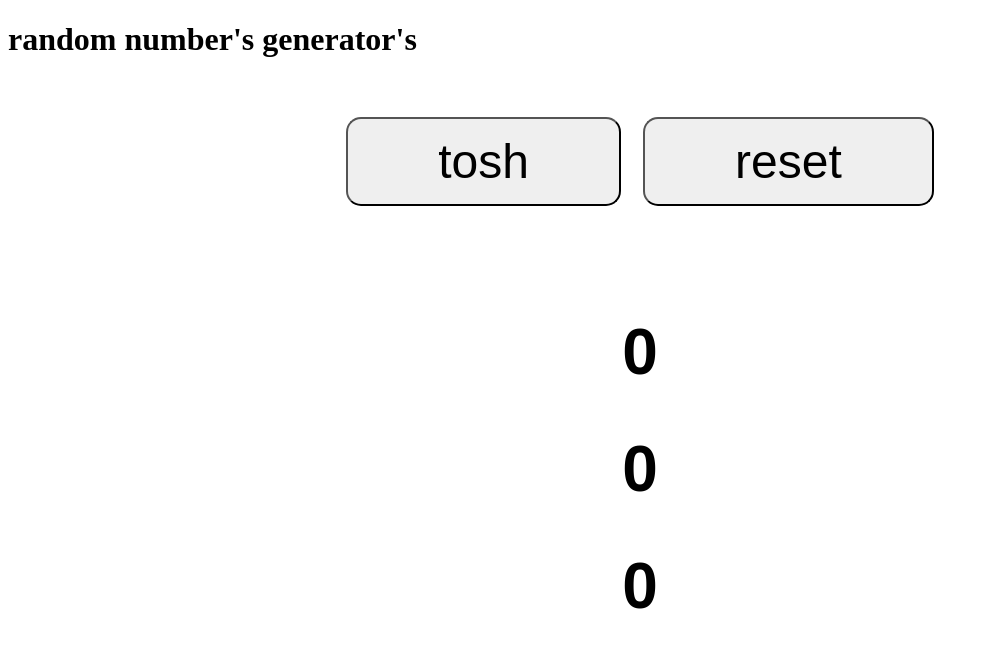
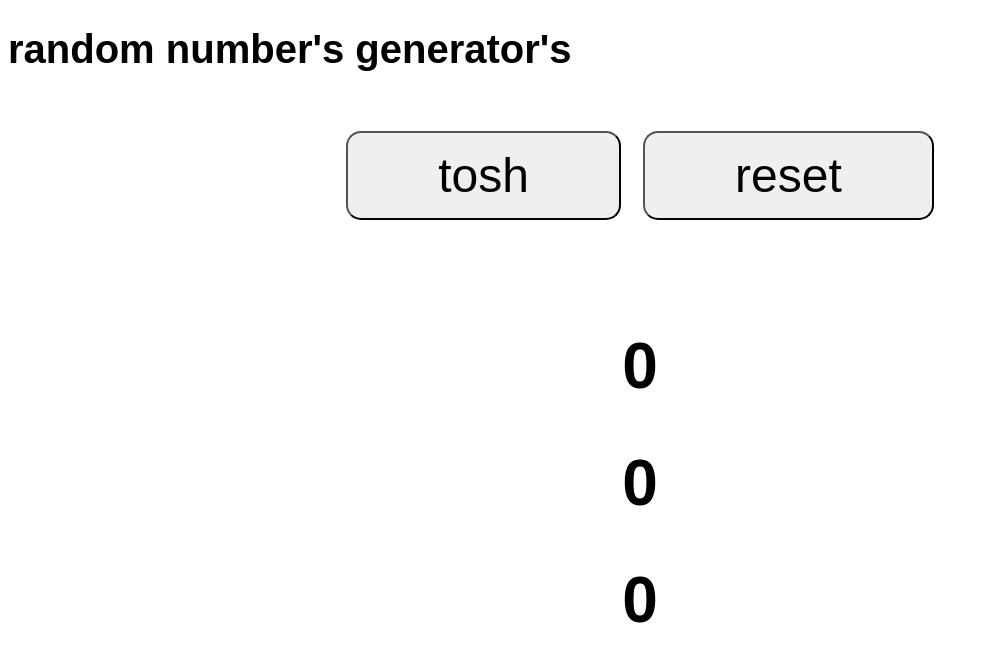
Before and after one commit to sahil2444/my-first-website, a plain HTML site: page index.html in a window 1280 px wide. Shown: the whole page, without its empty margins (0-988 px from the left). Drawn offline with Linux system fonts and the light colour scheme.

Commit message:
Update style.css

```diff
--- a/style.css
+++ b/style.css
@@ -1,6 +1,6 @@
-dh{
+#dh{
   font-family: arial;
-  font-size:3em;
+  font-size:2.5em;
 }
 #box1{
 text-align:center;
```
